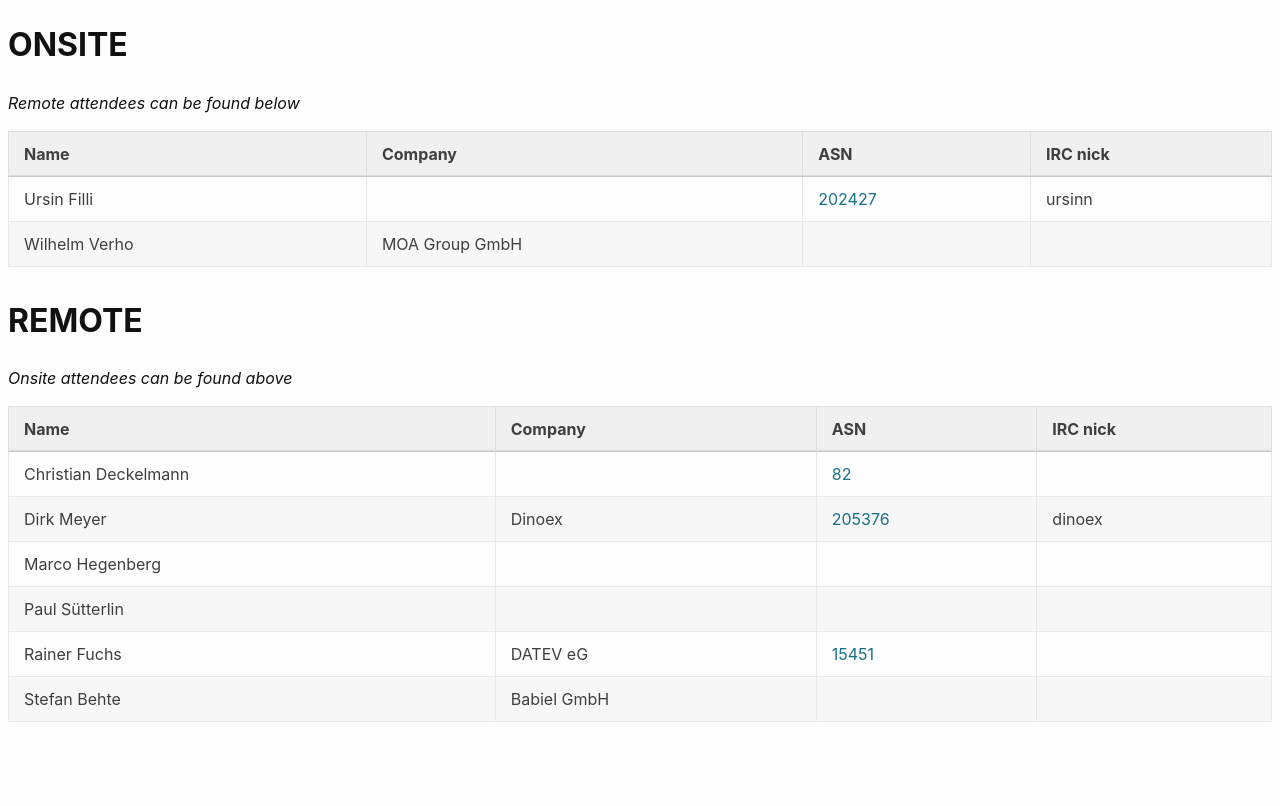
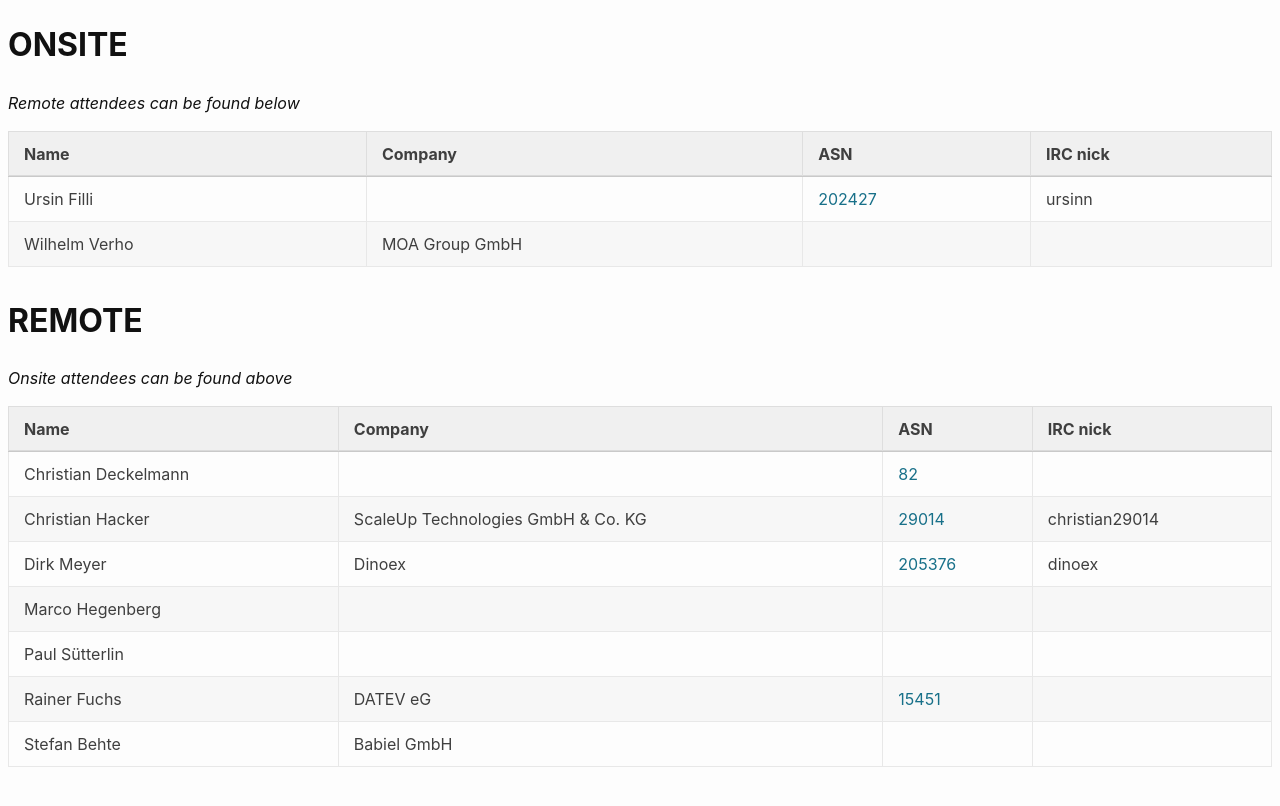
Before and after one commit to denog/pretix-attendeelist, a Jekyll site: the page built from denog16/index.markdown, in a window 1280 px wide. Shown: the top 806 px of the page. Built offline with Jekyll 4.4.1, drawn with Linux system fonts in a browser that asks for light colours.

Commit message:
Latest data: Fri Jul 12 16:31:29 UTC 2024

```diff
--- a/_data/attendees_denog16_online.json
+++ b/_data/attendees_denog16_online.json
@@ -4,6 +4,12 @@
     "company": null,
     "irc": null,
     "asn": "82"
+  },
+  {
+    "name": "Christian Hacker",
+    "company": "ScaleUp Technologies GmbH & Co. KG",
+    "irc": "christian29014",
+    "asn": "29014"
   },
   {
     "name": "Dirk Meyer",
```
